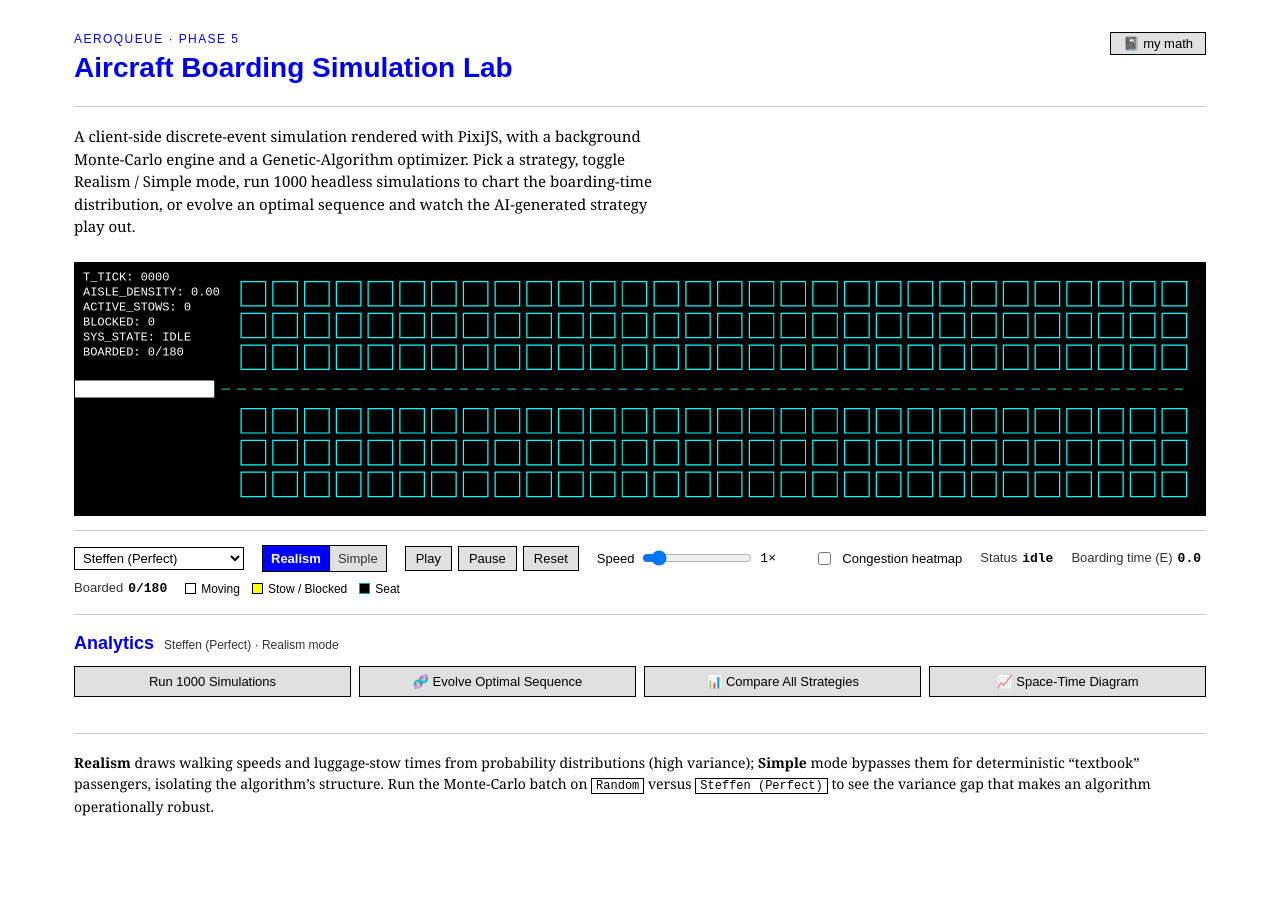
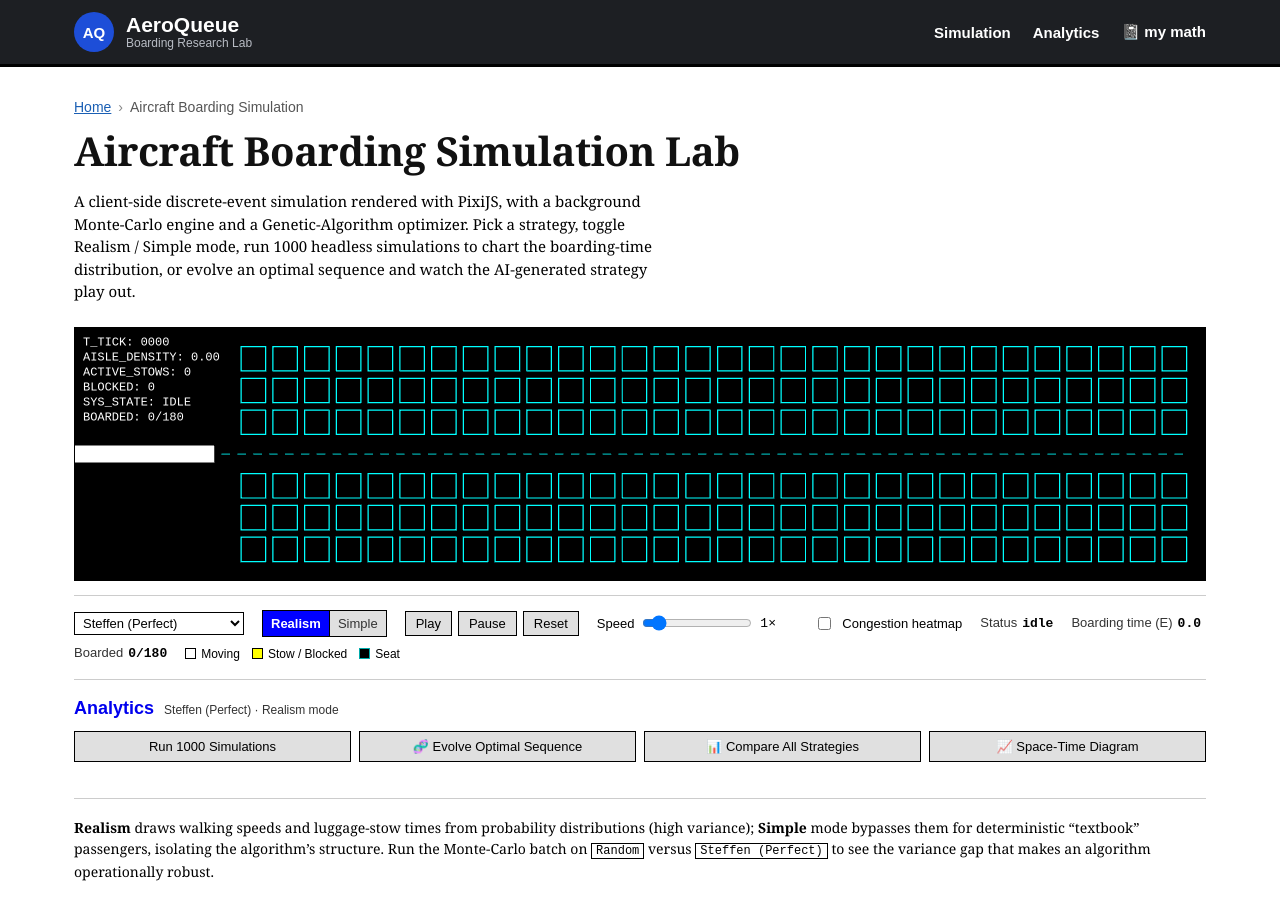
Before and after one commit to sheeaan/AeroQueue, a Next.js app: page / in a window 1280 px wide. Shown: the top 920 px of the page. Before the commit the page ends 895 px from the top, so only its background shows below. Built offline with nearby package versions, Linux system fonts and the light colour scheme.

Commit message:
style: add NASA-style dark header bar, breadcrumb, and bold black title

```diff
--- a/src/app/globals.css
+++ b/src/app/globals.css
@@ -38,20 +38,127 @@ body {
   padding: 32px 24px 64px;
 }
 
-.eyebrow {
-  letter-spacing: 0.12em;
-  text-transform: uppercase;
-  font-size: 12px;
-  color: var(--accent);
-  margin: 0 0 6px;
+/* ── NASA-style site header (full-width dark bar) ────────────────────── */
+.site-header {
+  background: #1d1f23;
+  border-bottom: 3px solid #000000;
 }
 
-/* Headings are a standard, unstyled web blue (sans-serif). */
+.site-header-inner {
+  max-width: 1180px;
+  margin: 0 auto;
+  padding: 12px 24px;
+  display: flex;
+  align-items: center;
+  justify-content: space-between;
+  gap: 16px;
+  flex-wrap: wrap;
+}
+
+.brand {
+  display: flex;
+  align-items: center;
+  gap: 12px;
+  text-decoration: none;
+  color: #ffffff;
+}
+
+.brand-badge {
+  width: 40px;
+  height: 40px;
+  border-radius: 50%;
+  background: #1d4ed8;
+  color: #ffffff;
+  display: inline-flex;
+  align-items: center;
+  justify-content: center;
+  font-family: Arial, Helvetica, sans-serif;
+  font-weight: bold;
+  font-size: 15px;
+  flex: 0 0 auto;
+}
+
+.brand-name {
+  display: flex;
+  flex-direction: column;
+  line-height: 1.15;
+}
+
+.brand-name strong {
+  font-family: Arial, Helvetica, sans-serif;
+  font-size: 21px;
+  font-weight: bold;
+}
+
+.brand-name span {
+  font-family: Arial, Helvetica, sans-serif;
+  font-size: 12px;
+  color: #b8bcc4;
+}
+
+.site-nav {
+  display: flex;
+  align-items: center;
+  gap: 22px;
+  flex-wrap: wrap;
+}
+
+.site-nav a {
+  color: #ffffff;
+  text-decoration: none;
+  font-family: Arial, Helvetica, sans-serif;
+  font-size: 15px;
+  font-weight: bold;
+}
+
+.site-nav a:hover {
+  text-decoration: underline;
+}
+
+/* The "my math" notebook trigger sits in the nav, styled like a nav link. */
+.site-nav .notebook-button {
+  background: transparent;
+  border: none;
+  color: #ffffff;
+  font-family: Arial, Helvetica, sans-serif;
+  font-size: 15px;
+  font-weight: bold;
+  padding: 0;
+  cursor: pointer;
+}
+
+.site-nav .notebook-button:hover {
+  background: transparent;
+  text-decoration: underline;
+}
+
+/* ── Breadcrumb ──────────────────────────────────────────────────────── */
+.breadcrumb {
+  font-family: Arial, Helvetica, sans-serif;
+  font-size: 14px;
+  color: #555555;
+  margin: 0 0 14px;
+}
+
+.breadcrumb a {
+  color: #1a5fb4;
+  text-decoration: underline;
+}
+
+.breadcrumb .sep {
+  color: #888888;
+  margin: 0 7px;
+}
+
+/* The page title is a large, bold, black serif (NASA-style), not a blue link. */
 h1 {
-  margin: 0 0 8px;
-  font-size: 28px;
+  margin: 0 0 18px;
+  font-family: var(--serif);
+  font-size: 40px;
   font-weight: bold;
-  color: var(--heading);
+  color: #111111;
+  line-height: 1.08;
+  letter-spacing: -0.01em;
 }
 
 /* Educational descriptions / body copy use a classic serif. */
@@ -500,16 +607,6 @@ code {
 }
 
 /* ── Masthead + notebook trigger ─────────────────────────────────────── */
-.masthead {
-  display: flex;
-  align-items: flex-start;
-  justify-content: space-between;
-  gap: 16px;
-  padding-bottom: 14px;
-  margin-bottom: 18px;
-  border-bottom: 1px solid #cccccc;
-}
-
 .notebook-button {
   white-space: nowrap;
 }
--- a/src/app/page.tsx
+++ b/src/app/page.tsx
@@ -1,17 +1,34 @@
 import { EngineeringNotebook } from '@/components/EngineeringNotebook';
 import { SimulationView } from '@/components/SimulationView';
 
-/** Home page: the boarding simulation on top, its controls, then the analytics. */
+/** Home page: a NASA-style header bar, then the boarding simulation, controls, and analytics. */
 export default function Home() {
   return (
-    <main className="shell">
-      <div className="masthead">
-        <div>
-          <p className="eyebrow">AeroQueue · Phase 5</p>
+    <>
+      <header className="site-header">
+        <div className="site-header-inner">
+          <a className="brand" href="#top">
+            <span className="brand-badge">AQ</span>
+            <span className="brand-name">
+              <strong>AeroQueue</strong>
+              <span>Boarding Research Lab</span>
+            </span>
+          </a>
+          <nav className="site-nav">
+            <a href="#simulation">Simulation</a>
+            <a href="#analysis">Analytics</a>
+            <EngineeringNotebook />
+          </nav>
+        </div>
+      </header>
+
+      <main className="shell" id="top">
+        <p className="breadcrumb">
+          <a href="#top">Home</a>
+          <span className="sep">›</span>
+          Aircraft Boarding Simulation
+        </p>
         <h1>Aircraft Boarding Simulation Lab</h1>
-        </div>
-        <EngineeringNotebook />
-      </div>
         <p className="lede">
           A client-side discrete-event simulation rendered with PixiJS, with a background Monte-Carlo
           engine and a Genetic-Algorithm optimizer. Pick a strategy, toggle Realism / Simple mode, run
@@ -29,5 +46,6 @@ export default function Home() {
           variance gap that makes an algorithm operationally robust.
         </p>
       </main>
+    </>
   );
 }
--- a/src/components/SimulationView.tsx
+++ b/src/components/SimulationView.tsx
@@ -29,7 +29,7 @@ export function SimulationView() {
   return (
     <SimulationProvider>
       <div className="lab">
-        <div className="lab-stage">
+        <div className="lab-stage" id="simulation">
           <div className="stage">
             <SimulationCanvas />
           </div>
@@ -37,7 +37,7 @@ export function SimulationView() {
         <div className="lab-controls">
           <ControlPanel />
         </div>
-        <div className="lab-analysis">
+        <div className="lab-analysis" id="analysis">
           <AnalyticsDashboard />
         </div>
       </div>
```
Lines whose indentation alone changed are shown as unchanged.
